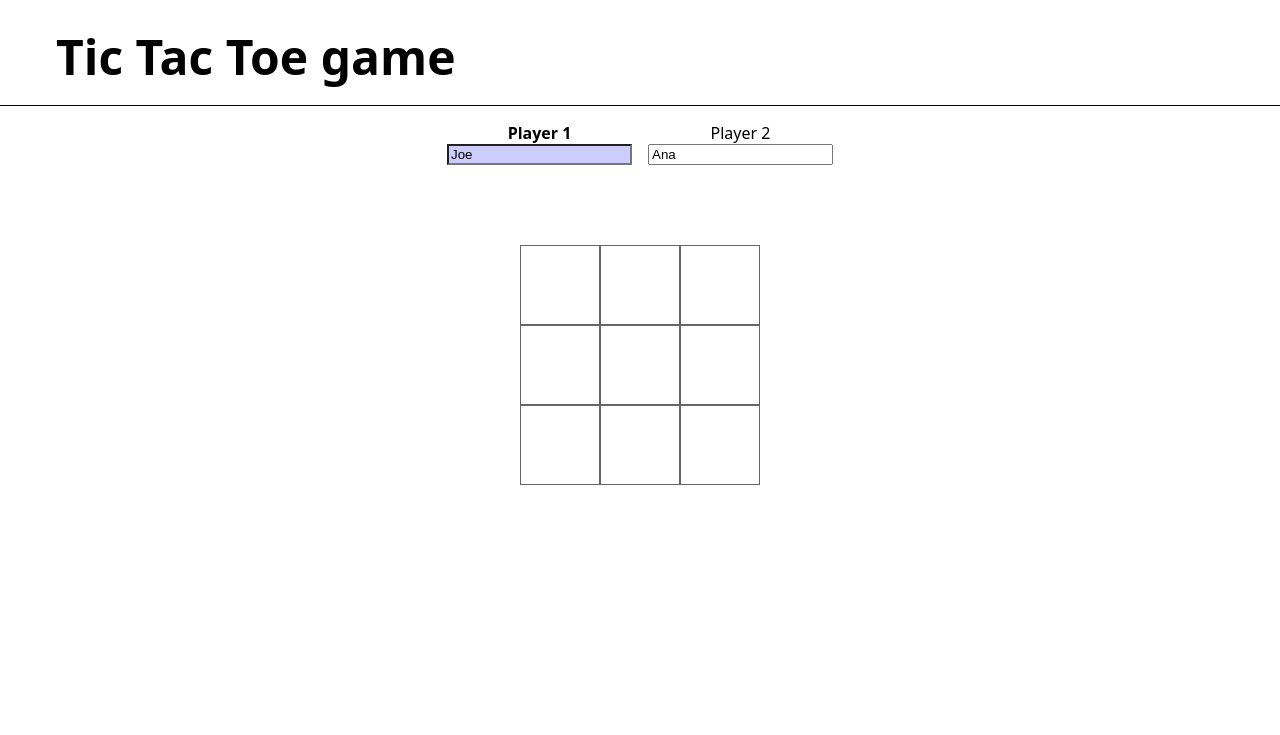
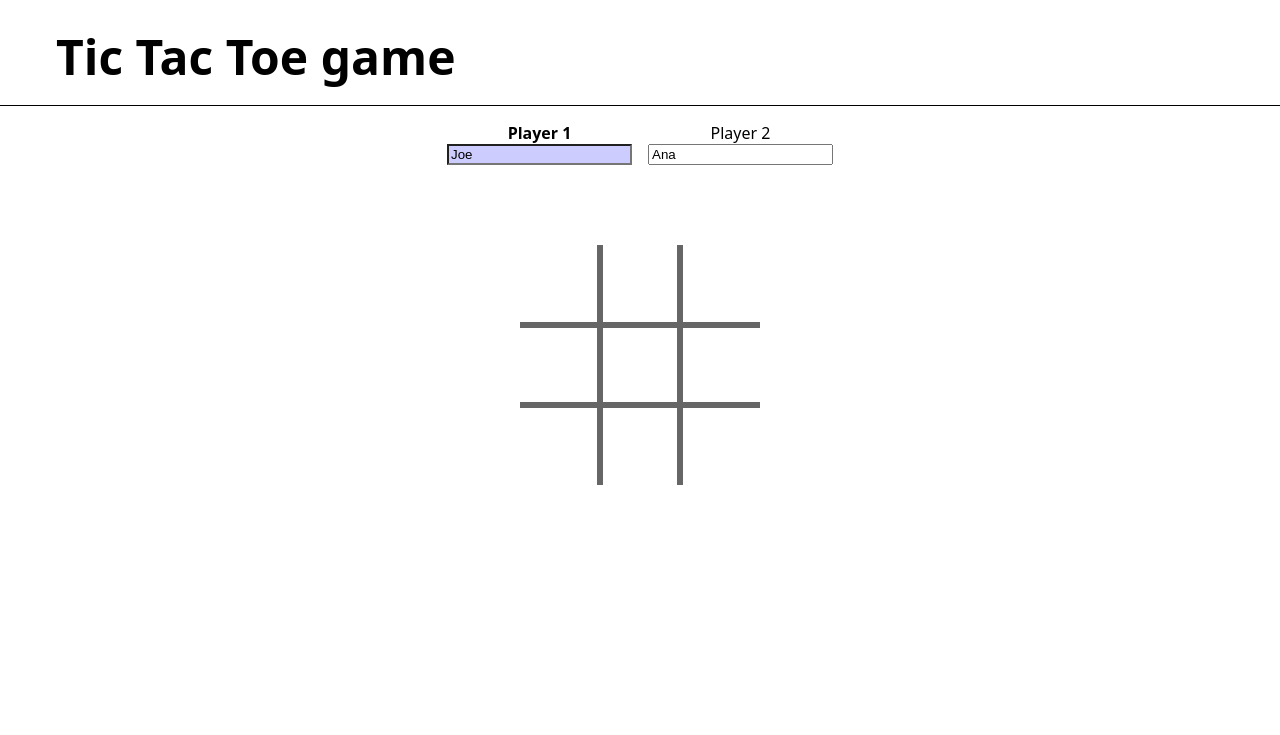
Before and after one commit to EnumaOub/Tic-Tac-Toe, a plain HTML site: page index.html in a window 1280 px wide. Shown: the top 735 px of the page. Drawn offline with Linux system fonts and the light colour scheme.

Commit message:
Added styling to gameBoard

```diff
--- a/styles.css
+++ b/styles.css
@@ -87,20 +87,34 @@ main {
 }
 
 .grid div {
-    border: 1px solid rgba(0, 0, 0, 0.6);
+    border: 3px solid rgba(0, 0, 0, 0.6);
 }
 
 .grid_elem {
     display: flex;
     justify-content: center;
     align-items: center;
-    font-size: 2rem;
+    font-size: 4rem;
     font-weight: bold;
 }
 
 .grid_elem.won {
     background-color: rgba(0, 255, 0, 0.4);
 }
+
+.grid_elem[id*='r_0']{
+    border-top: none;
+}
+.grid_elem[id*='r_2']{
+    border-bottom: none;
+}
+.grid_elem[id*='c_2']{
+    border-right: none;
+}
+.grid_elem[id*='c_0']{
+    border-left: none;
+}
+
 /* Dialog */
 
 dialog {
```
